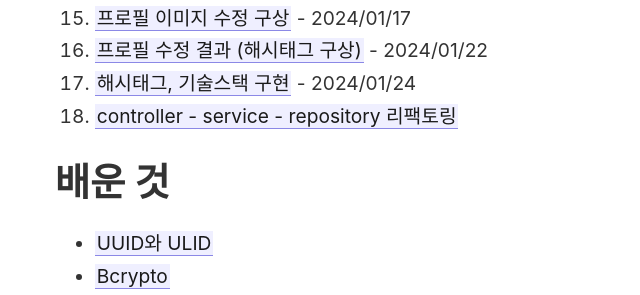
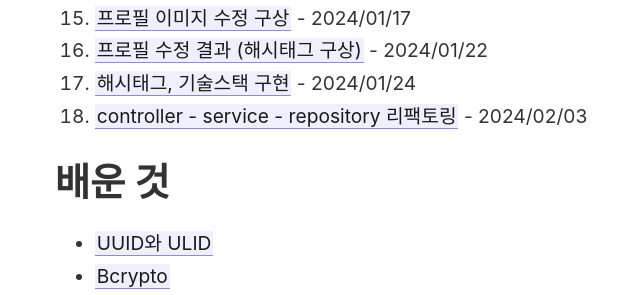
Before and after one commit to rainbow96bear/Obsidian, a Jekyll site: the page built from _notes/Prism/Prism (포트폴리오 공유 SNS).md, in a window 1280 px wide and 900 px high, scrolled down 1336 px. Shown: the part 156-451 px from the top of the window, without its empty margins (22-662 px from the left). Built offline with Jekyll 4.4.1, drawn with Linux system fonts in a browser that asks for light colours.

Commit message:
오류 수정

```diff
--- a/_notes/Prism/Prism (포트폴리오 공유 SNS).md
+++ b/_notes/Prism/Prism (포트폴리오 공유 SNS).md
@@ -20,7 +20,7 @@
 15. [[프로필 이미지 수정 구상]] - 2024/01/17
 16. [[프로필 수정 결과 (해시태그 구상)]] - 2024/01/22
 17. [[해시태그, 기술스택 구현]] - 2024/01/24
-18. [[controller - service - repository 리팩토링]]
+18. [[controller - service - repository 리팩토링]] - 2024/02/03
 
 # 배운 것
 - [[UUID와 ULID]]
```
Also changed, not shown: _notes/아키텍처 공부/아키텍처 공부.md (+0 -1 lines).
